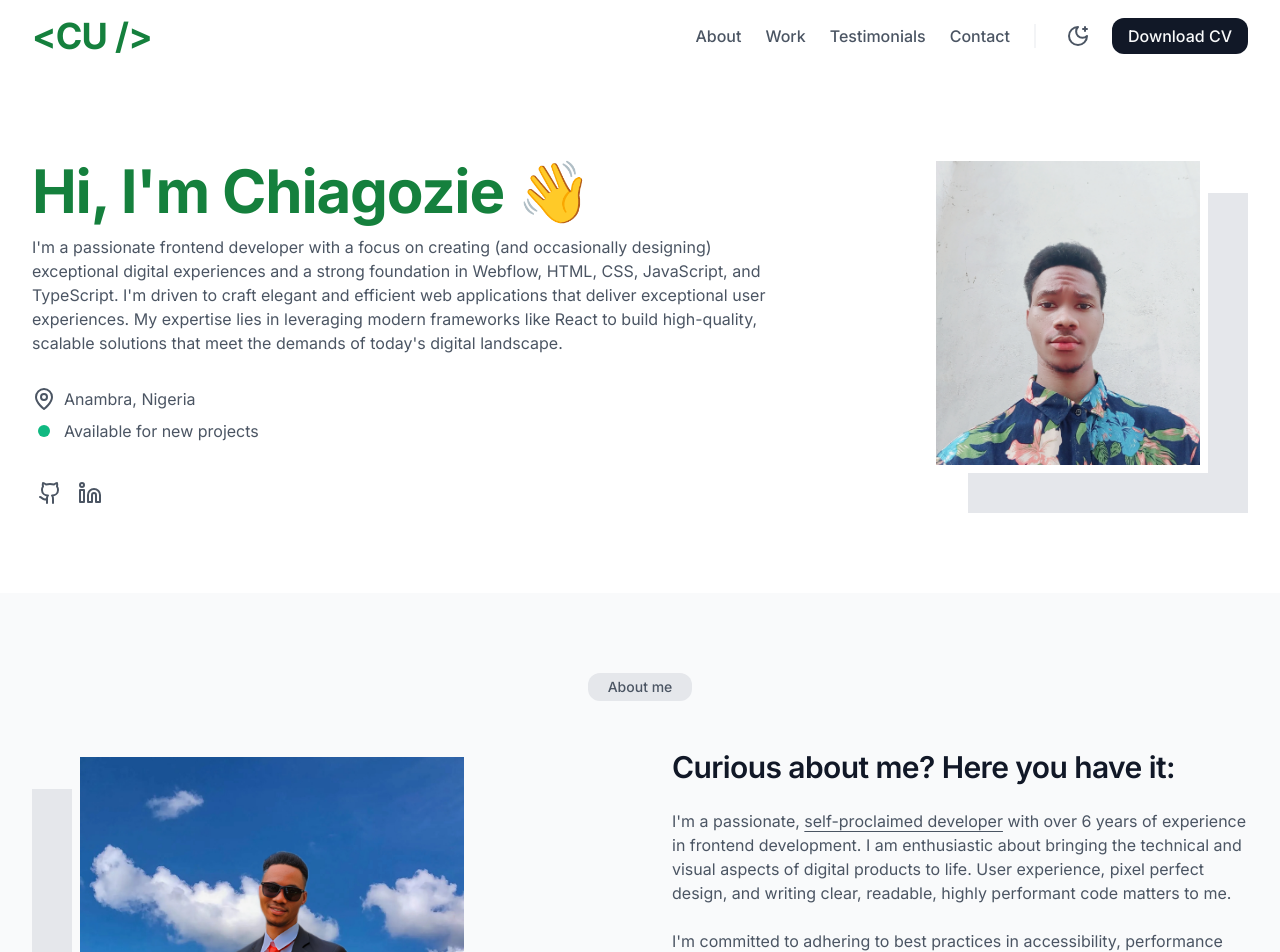
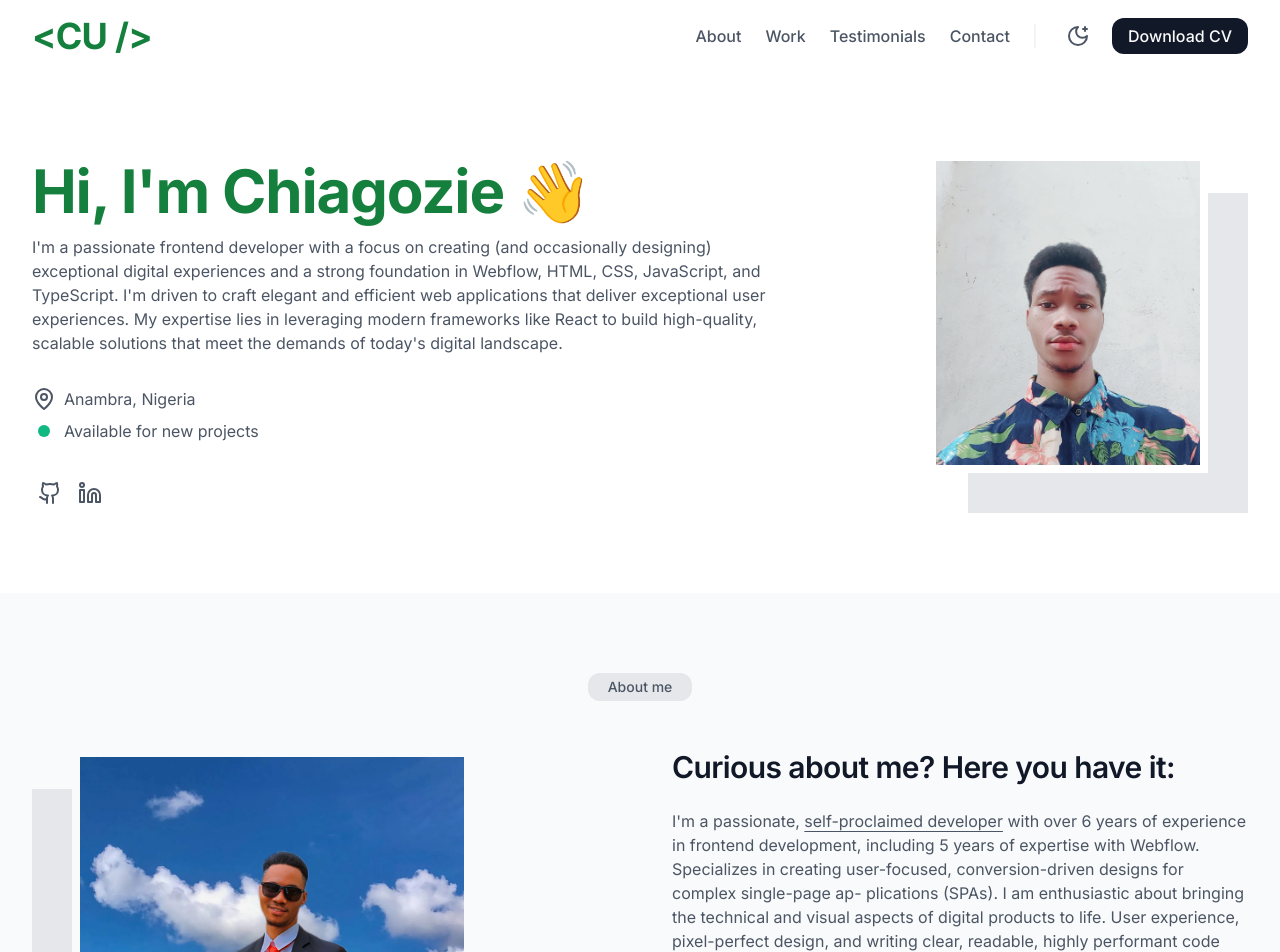
Before and after one commit to officialp123/david-website, a Next.js app: page / in a window 1280 px wide. Shown: the top 952 px of the page. Built offline with nearby package versions, Linux system fonts and the light colour scheme.

Commit message:
Update about-me.tsx

```diff
--- a/src/components/sections/about-me.tsx
+++ b/src/components/sections/about-me.tsx
@@ -42,14 +42,16 @@ const AboutMeSection = () => {
               href={EXTERNAL_LINKS.LINKEDIN}
             >
               self-proclaimed developer
-            </Link>{' '} with over 6 years of experience in frontend development. I am
+            </Link>{' '} with over 6 years of experience in frontend development, including 5 years of expertise
+with Webflow. Specializes in creating user-focused, conversion-driven designs for complex single-page ap-
+plications (SPAs). I am
             enthusiastic about bringing the technical and visual aspects of
-            digital products to life. User experience, pixel perfect design, and
+            digital products to life. User experience, pixel-perfect design, and
             writing clear, readable, highly performant code matters to me.
           </Typography>
           <Typography>
             I&apos;m committed to adhering to best practices in accessibility, performance optimization, and production monitoring, ensuring that my projects are both user-friendly and performant. I thrive in collaborative environments and am a strong communicator, always eager to share knowledge and learn from others I&apos;m building cutting-edge web applications using
-            modern technologies such as HTML,CSS, JS, TypeScript, Reactjs and much more.
+            modern technologies such as HTML, CSS, JS, TypeScript, Reactjs and much more.
           </Typography>
           <Typography>
             I am very much a progressive thinker and enjoy working on products
```
